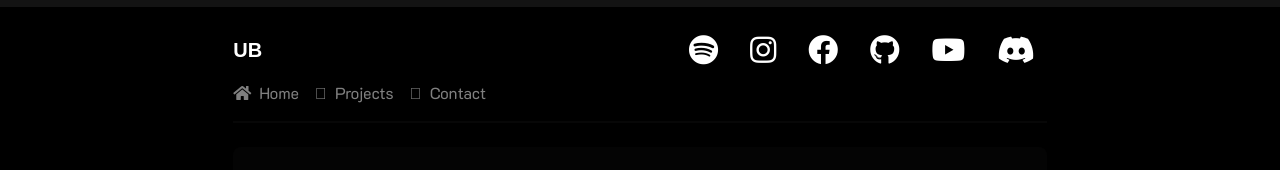
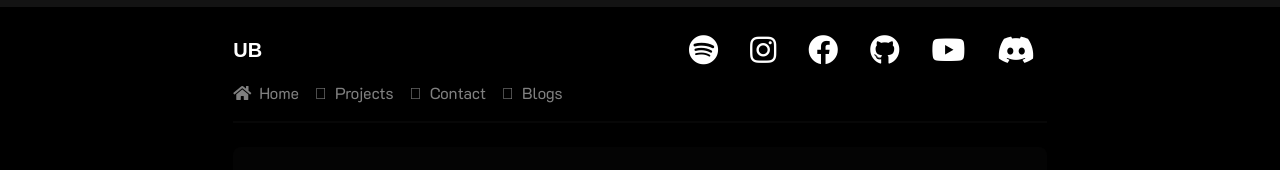
Before and after one commit to ferusb/ResumeWebsite, a Next.js app: page / in a window 1280 px wide. Shown: the top 170 px of the page. Built offline with nearby package versions, Linux system fonts and the light colour scheme; no server answers; grey boxes are pictures that could not be loaded.

Commit message:
Update Header.js

```diff
--- a/components/Header.js
+++ b/components/Header.js
@@ -12,6 +12,7 @@ const navItems = [
     { icon: 'fal fa-home', active: 'fa fa-home', label: 'Home', href: '/' },
     { icon: 'fal fa-compass', active: 'fa fa-compass', label: 'Projects', href: '/projects' },
     { icon: 'fal fa-phone', active: 'fa fa-phone', label: 'Contact', href: '/contact' },
+    { icon: 'fal fa-rss', active: 'fa fa-rss', label: 'Blogs', href: 'https://blog.umut.live' }
 ]
 
 import Link from 'next/link';
```
